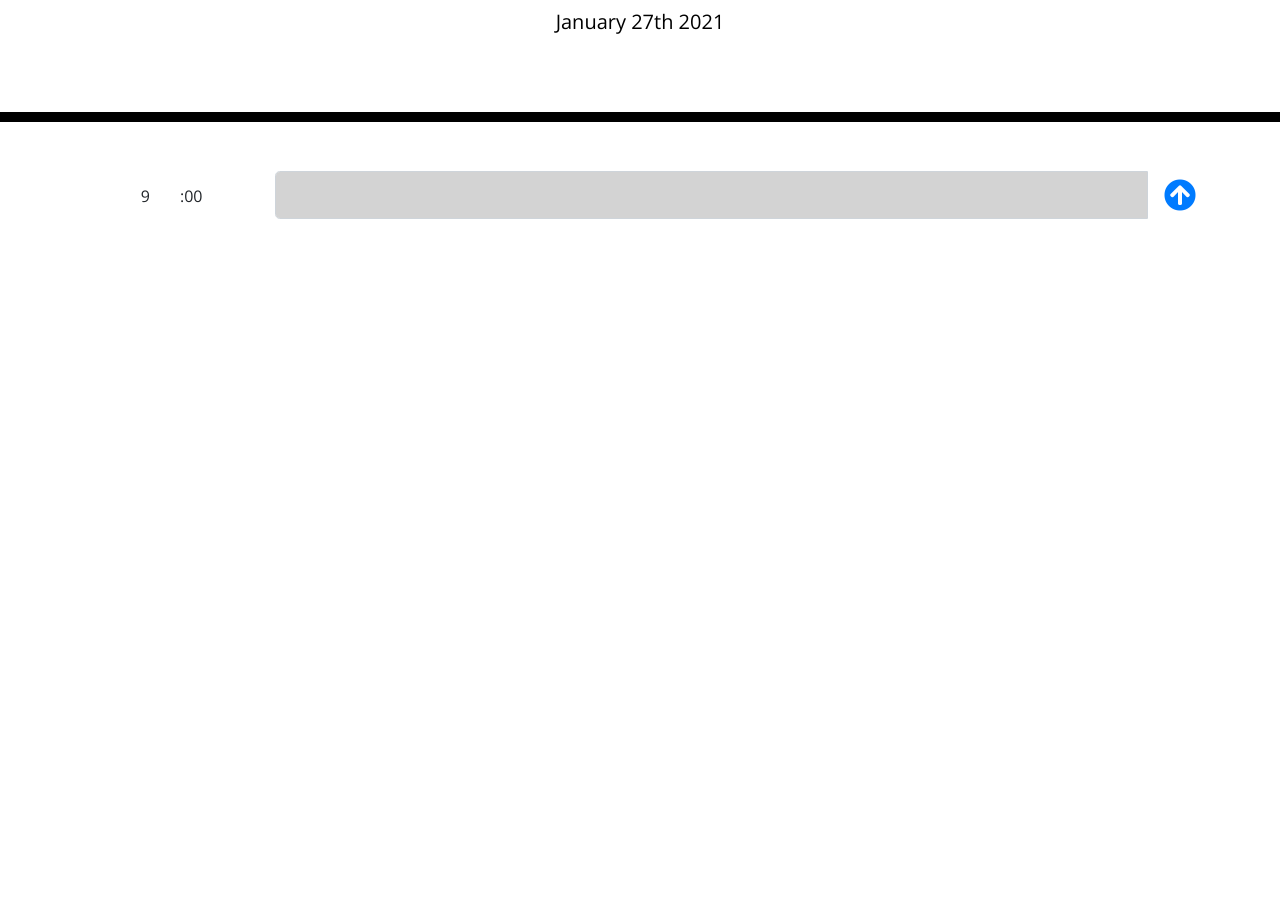
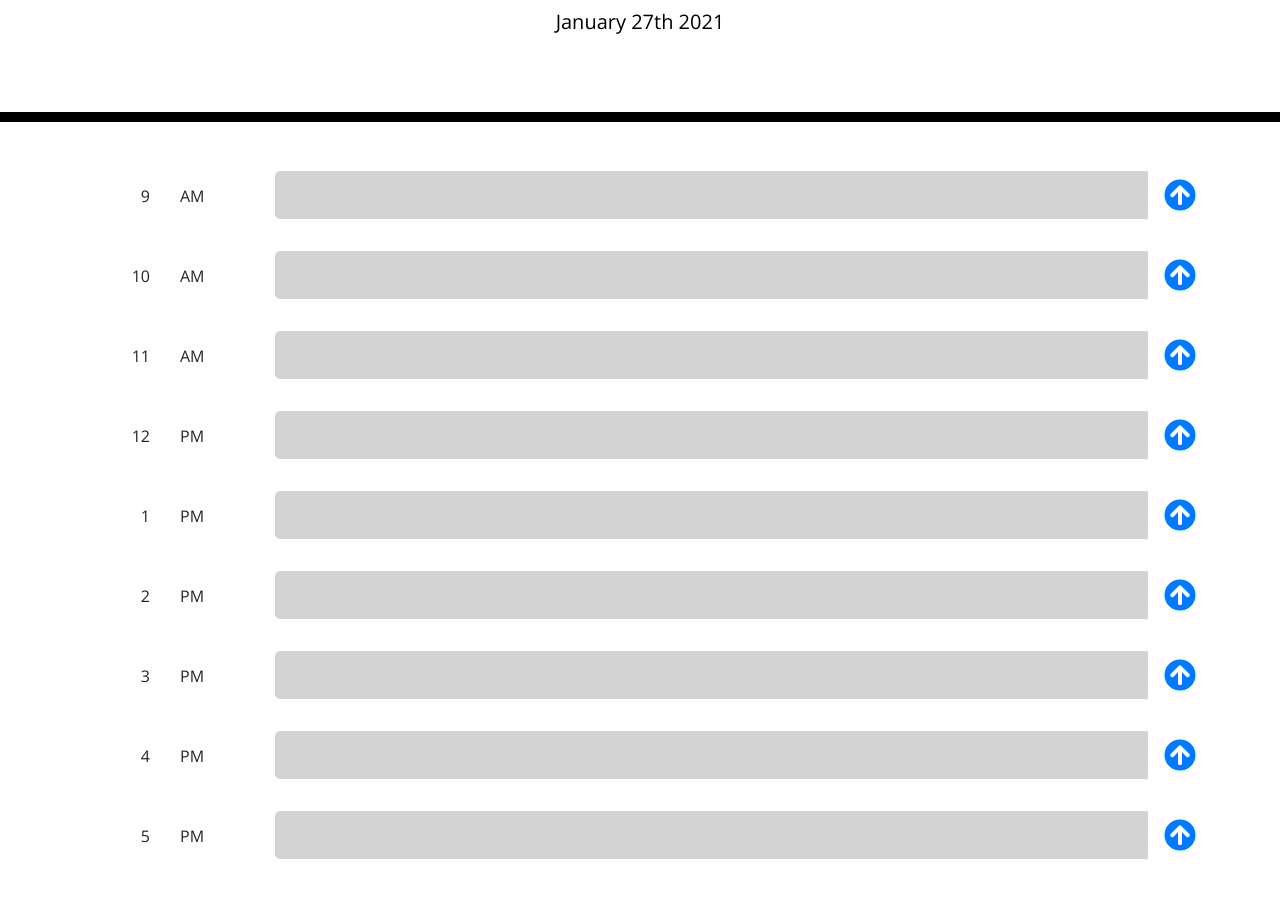
Before and after one commit to koreanstig/week5workweek3rdpartyapicalender, a website: page index.html in a window 1280 px wide. Shown: the part 182-1080 px from the top of the page. Before the commit the page ends 800 px from the top, so only its background shows below. Drawn offline with nearby package versions, Linux system fonts and the light colour scheme.

Commit message:
redid my code on index, copied my code structure for 9am and repeated for 11am-5pm

```diff
--- a/index.html
+++ b/index.html
@@ -36,7 +36,7 @@
         <div class="col-2">
           <div class="row">
             <div class="col-6 num">9</div>
-            <div class="col-6 ampm">:00</div>
+            <div class="col-6 ampm">AM</div>
           </div>
         </div>
         <div class="input-group input-group-lg col-10" id="9am">
@@ -47,17 +47,17 @@
         </div>
       </div>
 
-      <!-- <div class="row">
+      <div class="row">
         <div class="col-2">
           <div class="row">
             <div class="col-6 num">10</div>
-            <div class="col-6 ampm">:00</div>
+            <div class="col-6 ampm">AM</div>
           </div>
         </div>
-        <div class="input-group input-group-lg col-10">
-          <input type="text" class="form-control eventInput" aria-label="Sizing example input" aria-describedby="inputGroup-sizing-lg">
+        <div class="input-group input-group-lg col-10" id="10am">
+          <input type="text" class="form-control eventInput" value="" aria-label="Sizing example input" aria-describedby="inputGroup-sizing-lg">
           <div class="input-group-prepend">
-            <i class="fas fa-arrow-circle-up"></i>
+            <a class="add-item" href="#"><i class="fas fa-arrow-circle-up enter-button"></i></a>
           </div>
         </div>
       </div>
@@ -69,10 +69,10 @@
             <div class="col-6 ampm">AM</div>
           </div>
         </div>
-        <div class="input-group input-group-lg col-10">
-          <input type="text" class="form-control" aria-label="Sizing example input" aria-describedby="inputGroup-sizing-lg">
+        <div class="input-group input-group-lg col-10" id="11am">
+          <input type="text" class="form-control eventInput" value="" aria-label="Sizing example input" aria-describedby="inputGroup-sizing-lg">
           <div class="input-group-prepend">
-            <i class="fas fa-arrow-circle-up"></i>
+            <a class="add-item" href="#"><i class="fas fa-arrow-circle-up enter-button"></i></a>
           </div>
         </div>
       </div>
@@ -84,10 +84,10 @@
             <div class="col-6 ampm">PM</div>
           </div>
         </div>
-        <div class="input-group input-group-lg col-10">
-          <input type="text" class="form-control" aria-label="Sizing example input" aria-describedby="inputGroup-sizing-lg">
+        <div class="input-group input-group-lg col-10" id="12pm">
+          <input type="text" class="form-control eventInput" value="" aria-label="Sizing example input" aria-describedby="inputGroup-sizing-lg">
           <div class="input-group-prepend">
-            <i class="fas fa-arrow-circle-up"></i>
+            <a class="add-item" href="#"><i class="fas fa-arrow-circle-up enter-button"></i></a>
           </div>
         </div>
       </div>
@@ -99,10 +99,10 @@
             <div class="col-6 ampm">PM</div>
           </div>
         </div>
-        <div class="input-group input-group-lg col-10">
-          <input type="text" class="form-control" aria-label="Sizing example input" aria-describedby="inputGroup-sizing-lg">
+        <div class="input-group input-group-lg col-10" id="1pm">
+          <input type="text" class="form-control eventInput" value="" aria-label="Sizing example input" aria-describedby="inputGroup-sizing-lg">
           <div class="input-group-prepend">
-            <i class="fas fa-arrow-circle-up"></i>
+            <a class="add-item" href="#"><i class="fas fa-arrow-circle-up enter-button"></i></a>
           </div>
         </div>
       </div>
@@ -114,10 +114,10 @@
             <div class="col-6 ampm">PM</div>
           </div>
         </div>
-        <div class="input-group input-group-lg col-10">
-          <input type="text" class="form-control" aria-label="Sizing example input" aria-describedby="inputGroup-sizing-lg">
+        <div class="input-group input-group-lg col-10" id="2pm">
+          <input type="text" class="form-control eventInput" value="" aria-label="Sizing example input" aria-describedby="inputGroup-sizing-lg">
           <div class="input-group-prepend">
-            <i class="fas fa-arrow-circle-up"></i>
+            <a class="add-item" href="#"><i class="fas fa-arrow-circle-up enter-button"></i></a>
           </div>
         </div>
       </div>
@@ -129,10 +129,10 @@
             <div class="col-6 ampm">PM</div>
           </div>
         </div>
-        <div class="input-group input-group-lg col-10">
-          <input type="text" class="form-control" aria-label="Sizing example input" aria-describedby="inputGroup-sizing-lg">
+        <div class="input-group input-group-lg col-10" id="3pm">
+          <input type="text" class="form-control eventInput" value="" aria-label="Sizing example input" aria-describedby="inputGroup-sizing-lg">
           <div class="input-group-prepend">
-            <i class="fas fa-arrow-circle-up"></i>
+            <a class="add-item" href="#"><i class="fas fa-arrow-circle-up enter-button"></i></a>
           </div>
         </div>
       </div>
@@ -144,10 +144,10 @@
             <div class="col-6 ampm">PM</div>
           </div>
         </div>
-        <div class="input-group input-group-lg col-10">
-          <input type="text" class="form-control" aria-label="Sizing example input" aria-describedby="inputGroup-sizing-lg">
+        <div class="input-group input-group-lg col-10" id="4pm">
+          <input type="text" class="form-control eventInput" value="" aria-label="Sizing example input" aria-describedby="inputGroup-sizing-lg">
           <div class="input-group-prepend">
-            <i class="fas fa-arrow-circle-up"></i>
+            <a class="add-item" href="#"><i class="fas fa-arrow-circle-up enter-button"></i></a>
           </div>
         </div>
       </div>
@@ -159,14 +159,13 @@
             <div class="col-6 ampm">PM</div>
           </div>
         </div>
-        <div class="input-group input-group-lg col-10">
-          <input type="text" class="form-control" aria-label="Sizing example input" aria-describedby="inputGroup-sizing-lg">
+        <div class="input-group input-group-lg col-10" id="5pm">
+          <input type="text" class="form-control eventInput" value="" aria-label="Sizing example input" aria-describedby="inputGroup-sizing-lg">
           <div class="input-group-prepend">
-            <i class="fas fa-arrow-circle-up"></i>
+            <a class="add-item" href="#"><i class="fas fa-arrow-circle-up enter-button"></i></a>
           </div>
         </div>
       </div>
-    </div> -->
 
     <script src="https://cdnjs.cloudflare.com/ajax/libs/jquery/3.2.1/jquery.min.js"></script>
     <script src="https://cdnjs.cloudflare.com/ajax/libs/moment.js/2.24.0/moment.min.js"></script>
--- a/index.js
+++ b/index.js
@@ -17,8 +17,6 @@ function renderInput(){
     } else {
         eventInput.value = input;
     }
-    // console.log(input);
-    // console.log(eventInput);
 }
 $('body').click(function(event){
     if (event.target.parentElement.classList.contains("add-item")){
```
